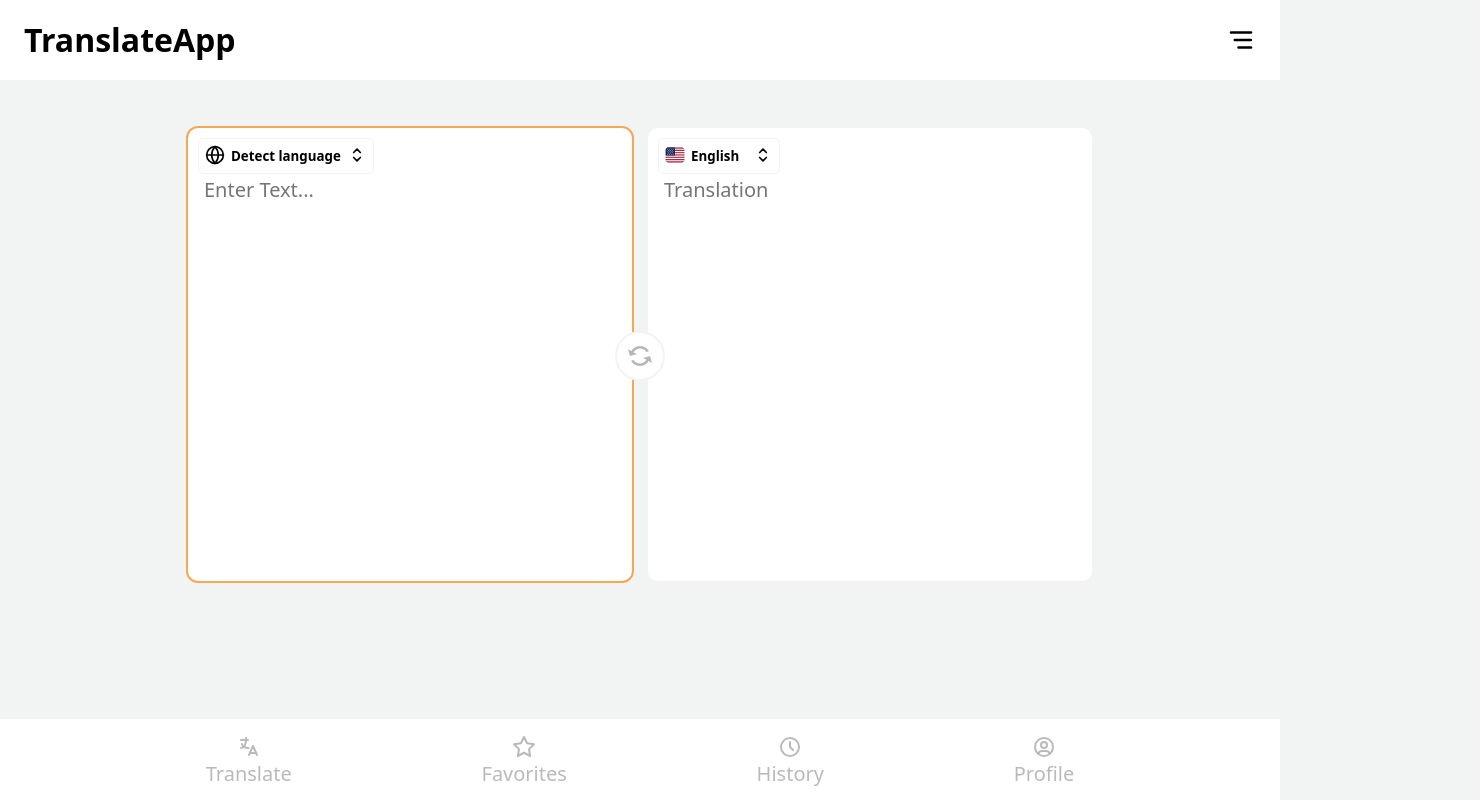
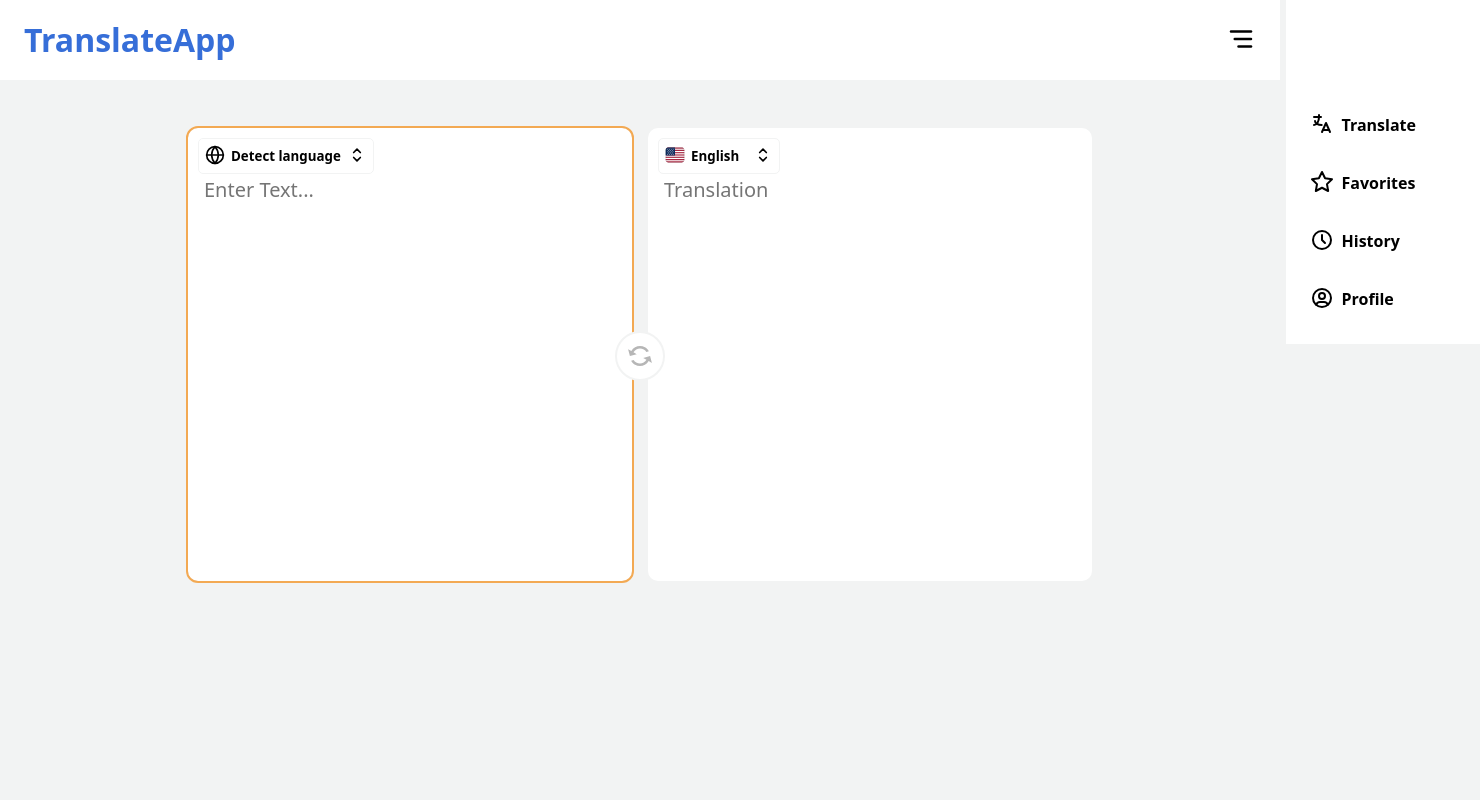
Before and after one commit to erickgcia/translate-app, a React (Vite) app: page / in a window 1280 px wide. Shown: the whole page, 1480 px wide, since content can reach past the window. Built offline with nearby package versions, Linux system fonts and the light colour scheme.

Commit message:
add: new icons and menu container on desktop devices.

```diff
--- a/src/App.css
+++ b/src/App.css
@@ -18,6 +18,7 @@ body {
   background-color: var(--gray);
   font-family: system-ui, -apple-system, BlinkMacSystemFont, 'Segoe UI', Roboto,
     Oxygen, Ubuntu, Cantarell, 'Open Sans', 'Helvetica Neue', sans-serif;
+  overflow-x: clip;
 }
 
 .container {
@@ -65,9 +66,20 @@ body {
   width: 100%;
   padding: 1.5rem;
   background-color: var(--white);
+  @media screen and (width <= 1024px) {
+    justify-content: center;
+  }
   .header__title {
+    color: var(--lightBlue);
     font-size: var(--font-lg);
     font-weight: 700;
+  }
+  .header__icon {
+    z-index: 30;
+    cursor: pointer;
+    @media screen and (width <= 1024px) {
+      display: none;
+    }
   }
 }
 
@@ -79,9 +91,9 @@ body {
   justify-content: center;
   gap: 1rem;
   padding: 1rem;
-  @media screen and (width < 900px) {
+  @media screen and (width <= 1024px) {
     flex-direction: column;
-    gap: 2rem;
+    gap: 1.5rem;
   }
 }
 
@@ -105,8 +117,8 @@ textarea {
   background-color: var(--white);
   font-weight: 500;
   font-size: var(--font-sm);
-  @media screen and (width < 900px) {
-    height: 30dvh;
+  @media screen and (width <= 1024px) {
+    height: 35dvh;
   }
   &::placeholder {
     font-family: system-ui, -apple-system, BlinkMacSystemFont, 'Segoe UI',
@@ -158,16 +170,50 @@ textarea {
 
 select option {
   font-weight: 700;
-  background-color: var(--gray);
+  background-color: var(--white);
   color: var(--black);
 }
 
+.menu {
+  position: absolute;
+  top: 0;
+  right: -200px;
+  padding: 7rem 4rem 2rem 1.5rem;
+  background-color: var(--white);
+  transition: all 300ms ease-in-out;
+  font-weight: 600;
+  @media screen and (width <= 1024px) {
+    display: none;
+  }
+  nav ul {
+    display: flex;
+    flex-direction: column;
+    gap: 2rem;
+    li {
+      display: flex;
+      align-items: center;
+      cursor: pointer;
+      gap: 0.5rem;
+      transition: all 350ms ease;
+      &:hover > *,
+      &:active > *,
+      &:focus > * {
+        color: var(--blue);
+      }
+    }
+  }
+}
+
 .footer {
-  width: 100%;
+  width: max(100%, 1024px);
   position: fixed;
   background-color: var(--white);
   bottom: 0;
   padding: 1rem;
+  box-sizing: border-box;
+  @media screen and (width >= 1024px) {
+    display: none;
+  }
   nav ul {
     width: 100%;
     display: flex;
@@ -189,7 +235,7 @@ select option {
         font-size: var(--font-sm);
         color: var(--zinc);
         font-weight: 500;
-        @media screen and (width < 400px) {
+        @media screen and (width <= 400px) {
           font-size: var(--font-xs);
         }
       }
--- a/src/App.tsx
+++ b/src/App.tsx
@@ -1,26 +1,34 @@
 import './App.css'
-import { MenuIcon } from './components/Icons'
+import { MenuIcon, XIcon } from './components/Icons'
 import TranslateBox from './components/TranslateBox'
 import { NavLinks } from './constants'
-
-interface LinkProps {
-  id: string
-  to: string
-  icon: () => JSX.Element
-  name: string
-}
+import { useDispatch, useSelector } from 'react-redux'
+import { RootState } from './state/store'
+import { setMenu } from './state/menu/menuSlice'
+import { LinkProps } from './types.d'
+import MenuContainer from './components/MenuContainer'
 
 const App = () => {
+  const menuStatus = useSelector((state: RootState) => state.menu.isOpen)
+  const dispatch = useDispatch()
+
+  const handleClick = () => {
+    dispatch(setMenu(!menuStatus))
+  }
   return (
     <>
       <header className="header">
         <a href="#">
           <h1 className="header__title">TranslateApp</h1>
         </a>
-
-        <MenuIcon />
+        <i className="header__icon" onClick={handleClick}>
+          {!menuStatus ? <MenuIcon /> : <XIcon />}
+        </i>
       </header>
       <main>
+        <article className="menu" style={menuStatus ? { right: 0 } : {}}>
+          <MenuContainer />
+        </article>
         <article className="container">
           <TranslateBox />
         </article>
--- a/src/components/Icons.tsx
+++ b/src/components/Icons.tsx
@@ -390,3 +390,23 @@ export const MenuIcon = () => {
     </svg>
   )
 }
+
+export const XIcon = () => {
+  return (
+    <svg
+      xmlns="http://www.w3.org/2000/svg"
+      width="30"
+      height="30"
+      viewBox="0 0 24 24"
+      fill="none"
+      stroke="currentColor"
+      strokeWidth="2"
+      strokeLinecap="round"
+      strokeLinejoin="round"
+    >
+      <path stroke="none" d="M0 0h24v24H0z" fill="none" />
+      <path d="M18 6l-12 12" />
+      <path d="M6 6l12 12" />
+    </svg>
+  )
+}
--- /dev/null
+++ b/src/components/MenuContainer.tsx
@@ -0,0 +1,19 @@
+import { NavLinks } from '../constants'
+import { LinkProps } from '../types.d'
+
+const MenuContainer = () => {
+  return (
+    <nav>
+      <ul>
+        {NavLinks.map((link: LinkProps) => (
+          <li key={link.id}>
+            <a href={link.to}>{link.icon()}</a>
+            <span>{link.name}</span>
+          </li>
+        ))}
+      </ul>
+    </nav>
+  )
+}
+
+export default MenuContainer
--- /dev/null
+++ b/src/state/menu/menuSlice.ts
@@ -0,0 +1,19 @@
+import { createSlice } from '@reduxjs/toolkit'
+import { MenuState } from '../../types'
+
+const initialState: MenuState = {
+  isOpen: false,
+}
+
+export const menuSlice = createSlice({
+  name: 'menu',
+  initialState,
+  reducers: {
+    setMenu: (state, action) => {
+      state.isOpen = action.payload
+    },
+  },
+})
+
+export const { setMenu } = menuSlice.actions
+export default menuSlice.reducer
--- a/src/state/store.ts
+++ b/src/state/store.ts
@@ -1,9 +1,11 @@
 import { configureStore } from '@reduxjs/toolkit'
 import translateReducer from './translate/translateSlice'
+import menuReducer from './menu/menuSlice'
 
 export const store = configureStore({
   reducer: {
     translate: translateReducer,
+    menu: menuReducer,
   },
 })
 
--- a/src/types.d.ts
+++ b/src/types.d.ts
@@ -22,7 +22,18 @@ export interface translateState {
   loading: boolean
 }
 
+export interface MenuState {
+  isOpen: boolean
+}
+
 export enum SectionType {
   Input = 'input',
   Output = 'output',
 }
+
+export interface LinkProps {
+  id: string
+  to: string
+  icon: () => JSX.Element
+  name: string
+}
```
